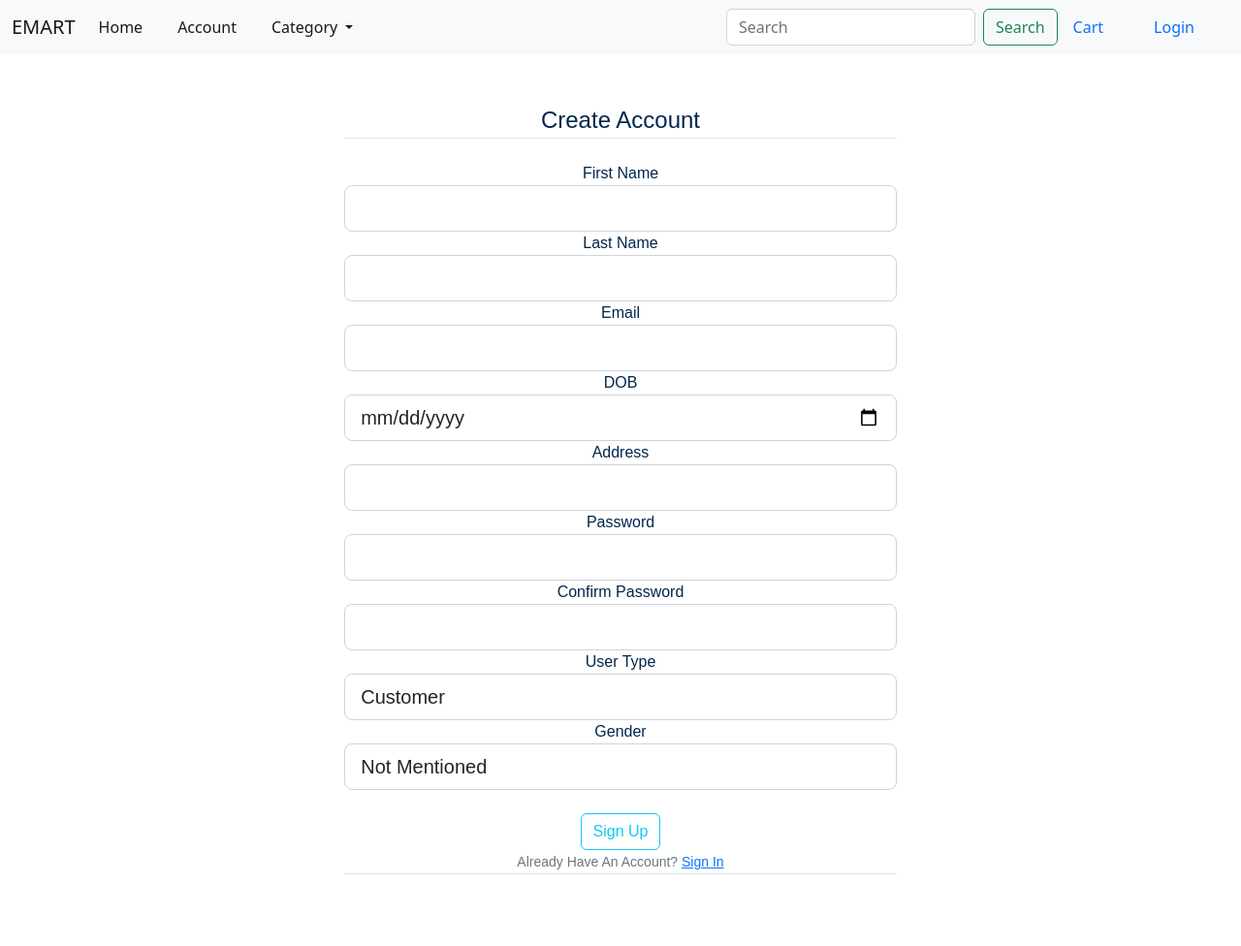
After one commit to DevKag/ecommerce_project, a Flask app: template source/templates/user/admin/shopregister.html in a window 1280 px wide. The commit adds this page. Shown: the whole page at 97% size. Run offline with Flask 2, Linux system fonts and the light colour scheme; the template is opened without the code that fills it: values that come from a table or form of the project are taken from there, others are empty; parts of the project's set-up code (start-up, migrations or seed data) failed here and were passed over; some libraries are stand-ins or nearby versions.

Commit message:
Commit for admin user api

```diff
--- /dev/null
+++ b/source/templates/user/admin/shopregister.html
@@ -0,0 +1,149 @@
+{% extends 'base.html' %}
+{% block content %}
+    <form method="POST" action="" class="form">
+        {{ form.hidden_tag() }}
+        <fieldset class="form-group">
+            <legend class="border-bottom mb-4">Create Account</legend>
+
+            <div class="form-group">
+                {{ form.firstname.label(class="form-control-label") }}
+
+                {% if form.firstname.errors %}
+                    {{ form.firstname(class="form-control form-control-lg is-invalid") }}
+                    <div class="invalid-feedback">
+                        {% for error in form.firstname.errors %}
+                            <span>{{ error }}</span>
+                        {% endfor %}
+                    </div>
+                {% else %}
+                    {{ form.firstname(class="form-control form-control-lg") }}
+                {% endif %}
+            </div>
+
+            <div class="form-group">
+                {{ form.lastname.label(class="form-control-label") }}
+
+                {% if form.lastname.errors %}
+                    {{ form.lastname(class="form-control form-control-lg is-invalid") }}
+                    <div class="invalid-feedback">
+                        {% for error in form.lastname.errors %}
+                            <span>{{ error }}</span>
+                        {% endfor %}
+                    </div>
+                {% else %}
+                    {{ form.lastname(class="form-control form-control-lg") }}
+                {% endif %}
+            </div>
+
+            <div class="form-group">
+                {{ form.email.label(class="form-control-label") }}
+                {% if form.email.errors %}
+                    {{ form.email(class="form-control form-control-lg is-invalid") }}
+                    <div class="invalid-feedback">
+                        {% for error in form.email.errors %}
+                            <span>{{ error }}</span>
+                        {% endfor %}
+                    </div>
+                {% else %}
+                    {{ form.email(class="form-control form-control-lg") }}
+                {% endif %}
+            </div>
+
+            <div class="form-group">
+                {{ form.dob.label(class="form-control-label") }}
+                {% if form.dob.errors %}
+                    {{ form.dob(class="form-control form-control-lg is-invalid") }}
+                    <div class="invalid-feedback">
+                        {% for error in form.dob.errors %}
+                            <span>{{ error }}</span>
+                        {% endfor %}
+                    </div>
+                {% else %}
+                    {{ form.dob(class="form-control form-control-lg") }}
+                {% endif %}
+            </div>
+
+            <div class="form-group">
+                {{ form.address.label(class="form-control-label") }}
+                {% if form.address.errors %}
+                    {{ form.address(class="form-control form-control-lg is-invalid") }}
+                    <div class="invalid-feedback">
+                        {% for error in form.address.errors %}
+                            <span>{{ error }}</span>
+                        {% endfor %}
+                    </div>
+                {% else %}
+                    {{ form.address(class="form-control form-control-lg") }}
+                {% endif %}
+            </div>
+
+            <div class="form-group">
+                {{ form.password.label(class="form-control-label") }}
+                {% if form.password.errors %}
+                    {{ form.password(class="form-control form-control-lg is-invalid") }}
+                    <div class="invalid-feedback">
+                        {% for error in form.password.errors %}
+                            <span>{{ error }}</span>
+                        {% endfor %}
+                    </div>
+                {% else %}
+                    {{ form.password(class="form-control form-control-lg") }}
+                {% endif %}
+            </div>
+
+            <div class="form-group">
+                {{ form.confirm_password.label(class="form-control-label") }}
+                {% if form.confirm_password.errors %}
+                    {{ form.confirm_password(class="form-control form-control-lg is-invalid") }}
+                    <div class="invalid-feedback">
+                        {% for error in form.confirm_password.errors %}
+                            <span>{{ error }}</span>
+                        {% endfor %}
+                    </div>
+                {% else %}
+                    {{ form.confirm_password(class="form-control form-control-lg") }}
+                {% endif %}
+            </div>
+
+            <div class="form-group">
+                {{ form.usertype.label(class="form-control-label") }}
+                {% if form.usertype.errors %}
+                    {{ form.usertype(class="form-control form-control-lg is-invalid") }}
+                    <div class="invalid-feedback">
+                        {% for error in form.usertype.errors %}
+                            <span>{{ error }}</span>
+                        {% endfor %}
+                    </div>
+                {% else %}
+                    {{ form.usertype(class="form-control form-control-lg") }}
+                {% endif %}
+            </div>
+
+            <div class="form-group">
+                {{ form.gender.label(class="form-control-label") }}
+                {% if form.gender.errors %}
+                    {{ form.gender(class="form-control form-control-lg is-invalid") }}
+                    <div class="invalid-feedback">
+                        {% for error in form.gender.errors %}
+                            <span>{{ error }}</span>
+                        {% endfor %}
+                    </div>
+                {% else %}
+                    {{ form.gender(class="form-control form-control-lg") }}
+                {% endif %}
+            </div>
+            <br>
+
+        </fieldset>
+
+        <div class="form-group" style="text-align: center;">
+            {{ form.submit(class="btn btn-outline-info") }}
+        </div>
+
+        <div class="border-bottom mb-4">
+            <small class="text-muted">
+                Already Have An Account? <a class="ml-2" href="{{ url_for('user.login') }}">Sign In</a>
+            </small>
+        </div>
+    </form>
+{% endblock %}
--- a/source/user/__init__.py
+++ b/source/user/__init__.py
@@ -5,7 +5,9 @@ auth_blueprint = Blueprint('user', __name__, template_folder='templates')
 
 from . import views
 
-from .admin.views import ApprovalRequest, Shop
+from .admin.views import ApprovalRequest, Shop, ShopRegistration, UpdateShop
 
 auth_blueprint.add_url_rule('/approval_request',view_func=ApprovalRequest.as_view(name='approval_requests'))
 auth_blueprint.add_url_rule('/shop', view_func=Shop.as_view(name='shop'))
+auth_blueprint.add_url_rule('/shopregistation', view_func=ShopRegistration.as_view(name='shop_registration'))
+auth_blueprint.add_url_rule('/shopupdate', view_func=UpdateShop.as_view(name='shop_update'))
--- a/source/user/forms.py
+++ b/source/user/forms.py
@@ -56,7 +56,7 @@ class UpdateAccountForm(FlaskForm):
     """ For updating the user account """
     firstname = StringField('First Name',validators=[DataRequired(), Length(min=2, max=20)])
     lastname  = StringField('Last Name',validators=[DataRequired(), Length(min=2, max=20)])
-    email     = StringField('Email',validators=[DataRequired(), Email()])
+    email     = StringField('Email',validators=[DataRequired()])
     dob       = DateField('DOB', validators=[DataRequired()])
     gender    = SelectField('Gender', choices=Constant.Gender)
     submit    = SubmitField('Update')
```
Also changed, not shown: source/templates/user/admin/account.html (added, +88 -0 lines), source/templates/user/admin/shop.html (+9 -3 lines), source/user/admin/views.py (+60 -4 lines).
